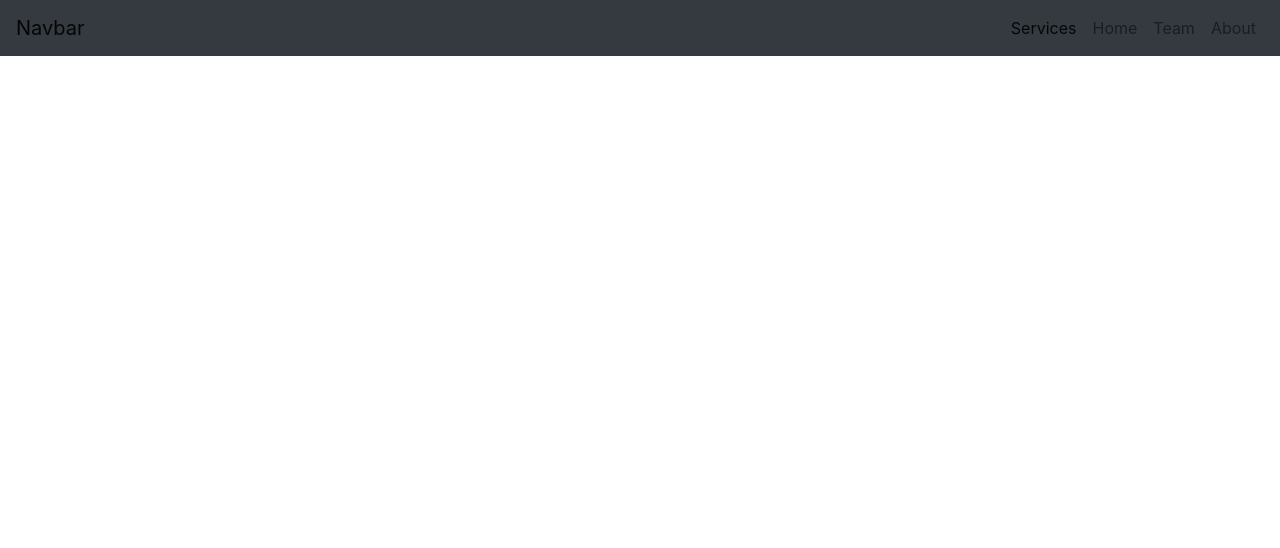
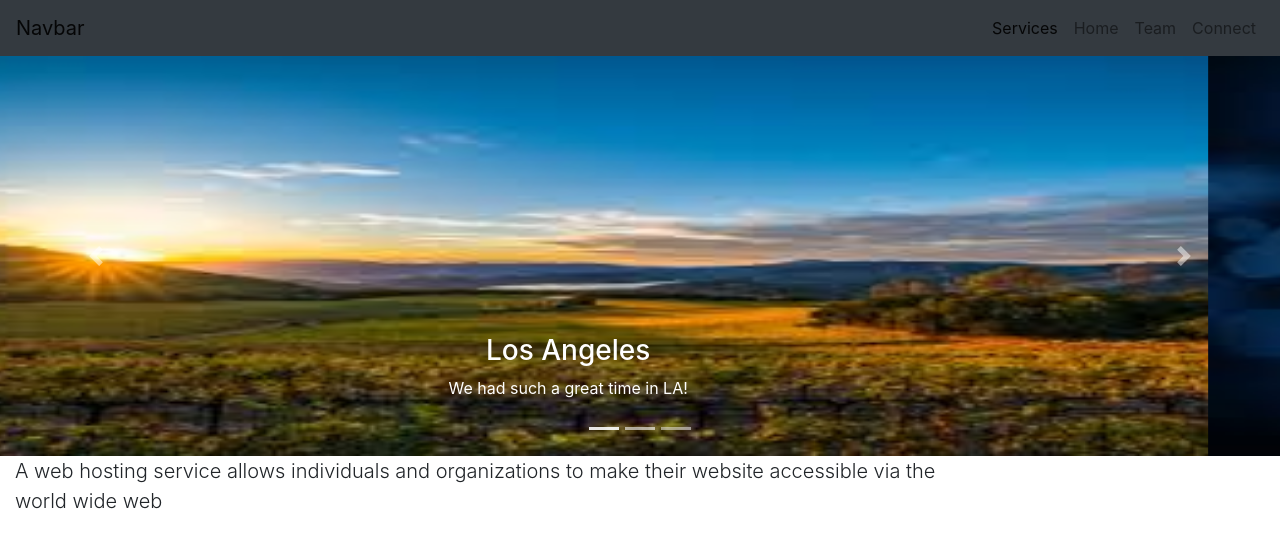
Before and after one commit to alexdjoum/propagewithbootstrap, a plain HTML site: page index.html in a window 1280 px wide. Drawn offline with nearby package versions, Linux system fonts and the light colour scheme.

Commit message:
bootstrap page with navbar and slider

```diff
--- a/index.html
+++ b/index.html
@@ -14,7 +14,7 @@
 <body>
 
 <!-- Navigation -->
-<nav class="navbar navbar-expand-md bg-dark navbar-light">
+<nav class="navbar navbar-expand-md bg-dark navbar-light sticky-top">
     <a class="navbar-brand" href="#">Navbar</a>
     <button class="navbar-toggler" type="button" data-toggle="collapse" data-target="#collapsibleNavbar">
       <span class="navbar-toggler-icon"></span>
@@ -31,7 +31,7 @@
           <a class="nav-link" href="#">Team</a>
         </li>
         <li class="nav-item">
-            <a class="nav-link" href="#">About</a>
+            <a class="nav-link" href="#">Connect</a>
         </li>
       </ul>
     </div>
@@ -39,7 +39,51 @@
 
 <!-- Image Slider -->
 
+<div id="demo" class="carousel slide" data-ride="carousel">
+    <ul class="carousel-indicators">
+      <li data-target="#demo" data-slide-to="0" class="active"></li>
+      <li data-target="#demo" data-slide-to="1"></li>
+      <li data-target="#demo" data-slide-to="2"></li>
+    </ul>
+    <div class="carousel-inner">
+      <div class="carousel-item active">
+        <img src="img/background1.jpeg" alt="Los Angeles" class="mx-auto" width="1350" height="400">
+        <div class="carousel-caption">
+          <h3>Los Angeles</h3>
+          <p>We had such a great time in LA!</p>
+        </div>
+      </div>
+      <div class="carousel-item">
+        <img src="img/background2.jpeg" alt="Chicago" class="mx-auto" width="1350" height="400">
+        <div class="carousel-caption">
+          <h3>Chicago</h3>
+          <p>Thank you, Chicago!</p>
+        </div>
+      </div>
+      <div class="carousel-item">
+        <img src="img/background3.jpeg" alt="New York" class="mx-auto" width="1350" height="400">
+        <div class="carousel-caption">
+          <h3>New York</h3>
+          <p>We love the Big Apple!</p>
+        </div>
+      </div>
+    </div>
+    <a class="carousel-control-prev" href="#demo" data-slide="prev">
+      <span class="carousel-control-prev-icon"></span>
+    </a>
+    <a class="carousel-control-next" href="#demo" data-slide="next">
+      <span class="carousel-control-next-icon"></span>
+    </a>
+  </div>
 <!-- Jumbotron -->
+
+<div class="container-fluid">
+    <div class="row Jumbotron">
+      <div class="col-xs-12 col-sm-12 col-md-9 col-lg-9 col-xs-10">
+          <p class="lead">A web hosting service allows individuals and organizations to make their website accessible via the world wide web </p>
+      </div>
+    </div>
+</div>
 
 <!-- Welcome Section -->
 
```
Also changed, not shown: img/background1.jpeg (added), img/background2.jpeg (added), img/background3.jpeg (added).
